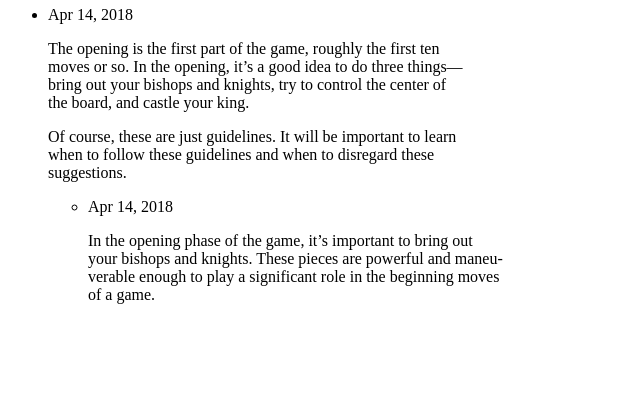
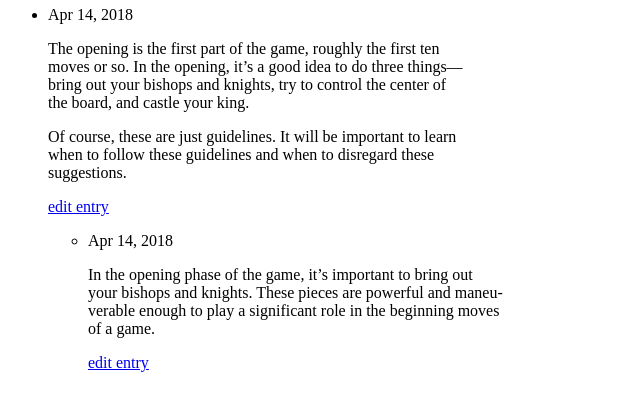
Before and after one commit to link375/learning_log, a Django app: page /topics/1/ in a window 1280 px wide. Shown: the part 138-549 px from the top of the page, without its empty margins (0-640 px from the left). Run offline with Django 3.2, Linux system fonts and the light colour scheme; data comes from the database, SQL or seed files in the repository.

Commit message:
allow editing of existing entries

```diff
--- a/learning_logs/templates/learning_logs/topic.html
+++ b/learning_logs/templates/learning_logs/topic.html
@@ -24,6 +24,9 @@ and get the text for each entry -->
     <li><!-- the | signifies a filter on how to display data -->
         <p>{{ entry.date_added|date:'M d, Y' }}</p>
         <p>{{ entry.text|linebreaks }}</p>
+        <p>
+            <a href="{% url 'learning_logs:edit_entry' entry.id %}">edit entry</a>
+        </p>
     </li>
 {% empty %}
     <li>
--- a/learning_logs/urls.py
+++ b/learning_logs/urls.py
@@ -30,5 +30,8 @@ urlpatterns = [
     # Page for adding a new entry
     path('new_entry/<int:topic_id>/', views.new_entry, name='new_entry'),
 
+    # Page for editing entries
+    path('edit_entry/<int:entry_id>', views.edit_entry, name='edit_entry'),
+
     # add new urls
 ]
--- a/learning_logs/views.py
+++ b/learning_logs/views.py
@@ -7,7 +7,7 @@ from django.http import HttpResponseRedirect
 from django.urls import reverse
 
 # import the model for the date we need
-from .models import Topic
+from .models import Topic, Entry
 
 # import the Form
 from .forms import TopicForm, EntryForm
@@ -99,3 +99,37 @@ def new_entry(request, topic_id):
 
     context = {'topic': topic, 'form': form}
     return render(request, 'learning_logs/new_entry.html', context)
+
+
+def edit_entry(request, entry_id):
+    """
+    Monitor the edit_entry form and render the edit_entry/id page
+
+    :param request: request when this view is called
+    :param entry_id: entry_id from the URL
+    :return: save changes / render page
+    """
+
+    # get the entry by id from the URI
+    entry = Entry.objects.get(id=entry_id)
+    # get the topic from the entry object properties
+    topic = entry.topic
+
+    # on page load (GET)
+    if request != 'POST':
+        # fill the form with the current entry
+        # this way we can edit it!
+        form = EntryForm(instance=entry)
+    else:
+        # POST data submitted ; process data
+        form = EntryForm(instance=entry, data=request.POST)
+        if form.is_valid():
+            form.save()
+            return HttpResponseRedirect(reverse('learning_logs:topic',
+                                                args=[topic.id]))
+
+    # share tha data with the template
+    context = {'entry': entry, 'topic': topic, 'form': form}
+
+    # render the template
+    return render(request, 'learning_logs/edit_entry.html', context)
```
Also changed, not shown: learning_logs/templates/learning_logs/edit_entry.html (added, +18 -0 lines).
